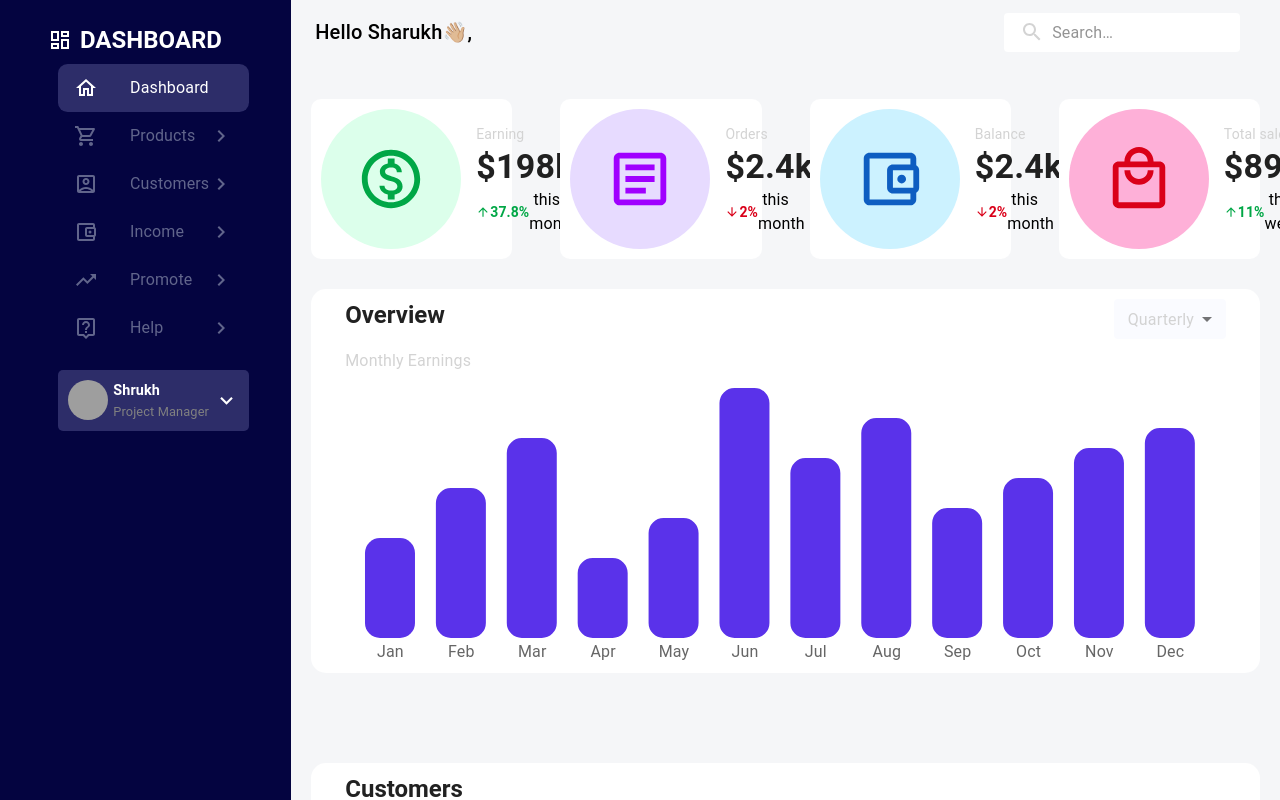
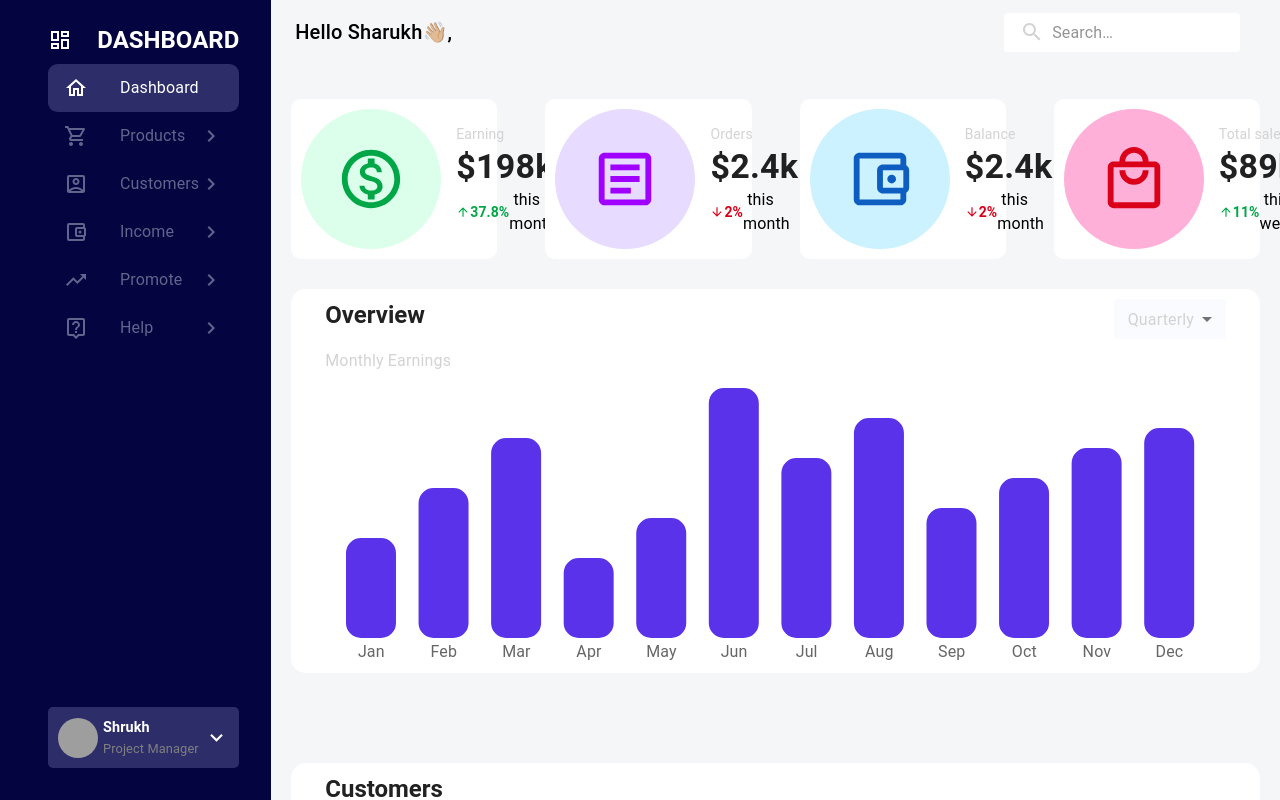
Before and after one commit to thissudhir/FitpeoDashboard, a React (Vite) app: page /dashboard in a window 1280 px wide. Shown: the top 800 px of the page. Built offline with nearby package versions, Linux system fonts and the light colour scheme; grey boxes are pictures that could not be loaded.

Commit message:
code updated

```diff
--- a/src/component/Sidebar.jsx
+++ b/src/component/Sidebar.jsx
@@ -60,7 +60,6 @@ export const Sidebar = () => {
   const [active, setActive] = useState("dashboard");
   const isSmallScreen = useMediaQuery("(max-width: 768px)");
 
-  // State for controlling the Drawer on small screens
   const [drawerOpen, setDrawerOpen] = useState(false);
 
   const toggleDrawer = () => {
@@ -79,7 +78,6 @@ export const Sidebar = () => {
         </IconButton>
       ) : null}
 
-      {/* Drawer for small screens */}
       <Drawer
         anchor="left"
         open={drawerOpen}
@@ -136,26 +134,24 @@ export const Sidebar = () => {
 
       {/* Fixed sidebar for large screens */}
       {!isSmallScreen ? (
-        <Box
-          maxWidth="280px"
-          height="100vh"
-          m="1.5rem 2rem 2rem 3rem"
-          sx={{ background: "#040440", color: "white" }}
-        >
-          <FlexBetween>
+        <Box>
+          <Box m="1.5rem 2rem 2rem 3rem">
+            {/* <FlexBetween> */}
             <Box
               display="flex"
               alignItems="center"
-              flexDirection="row"
+              // flexDirection={"row"}
               gap="0.5rem"
-              justifyContent="space-between"
+              justifyContent={"space-between"}
+              color={"white"}
             >
               <DashboardOutlined />
               <Typography variant="h5" fontWeight="bold">
                 DASHBOARD
               </Typography>
             </Box>
-          </FlexBetween>
+            {/* </FlexBetween> */}
+            {/* </Box> */}
             <List sx={{ color: "#61658B" }}>
               {navItems.map(({ text, icon, arrow }) => {
                 if (!icon) {
@@ -166,7 +162,6 @@ export const Sidebar = () => {
                   );
                 }
                 const lcText = text.toLocaleLowerCase();
-
                 return (
                   <ListItem key={text} disablePadding>
                     <ListItemButton
@@ -175,8 +170,8 @@ export const Sidebar = () => {
                         setActive(lcText);
                       }}
                       sx={{
-                      marginRight: "10px",
-                      marginLeft: "10px",
+                        // marginRight: "10px",
+                        // marginLeft: "10px",
                         borderRadius: ".6rem",
                         width: "50%",
                         backgroundColor:
@@ -186,7 +181,8 @@ export const Sidebar = () => {
                     >
                       <ListItemIcon
                         sx={{
-                        color: active === lcText ? "white" : "#61658B",
+                          // ml: "1rem",
+                          color: active === lcText ? "white" : "#61658B ",
                         }}
                       >
                         {icon}
@@ -199,17 +195,23 @@ export const Sidebar = () => {
               })}
             </List>
             <Box
+              position="absolute"
+              bottom="2rem"
               sx={{
                 background: "#2D2D69",
                 borderRadius: "5px",
-              margin: "10px",
+
+                // margin: "10px",
+                // marginBottom: "15px",
               }}
             >
-            <FlexBetween textTransform="none" gap="5px" padding="10px">
+              <FlexBetween textTransform="none" gap="5px" padding={"10px"}>
                 <Box
                   component="img"
                   alt="profile"
-                src="https://t4.ftcdn.net/jpg/02/45/56/35/360_F_245563558_XH9Pe5LJI2kr7VQuzQKAjAbz9PAyejG1.jpg"
+                  src={
+                    "https://t4.ftcdn.net/jpg/02/45/56/35/360_F_245563558_XH9Pe5LJI2kr7VQuzQKAjAbz9PAyejG1.jpg"
+                  }
                   height="40px"
                   width="40px"
                   borderRadius="50%"
@@ -233,6 +235,7 @@ export const Sidebar = () => {
               </FlexBetween>
             </Box>
           </Box>
+        </Box>
       ) : null}
     </Box>
   );
```
Lines whose indentation alone changed are shown as unchanged.
